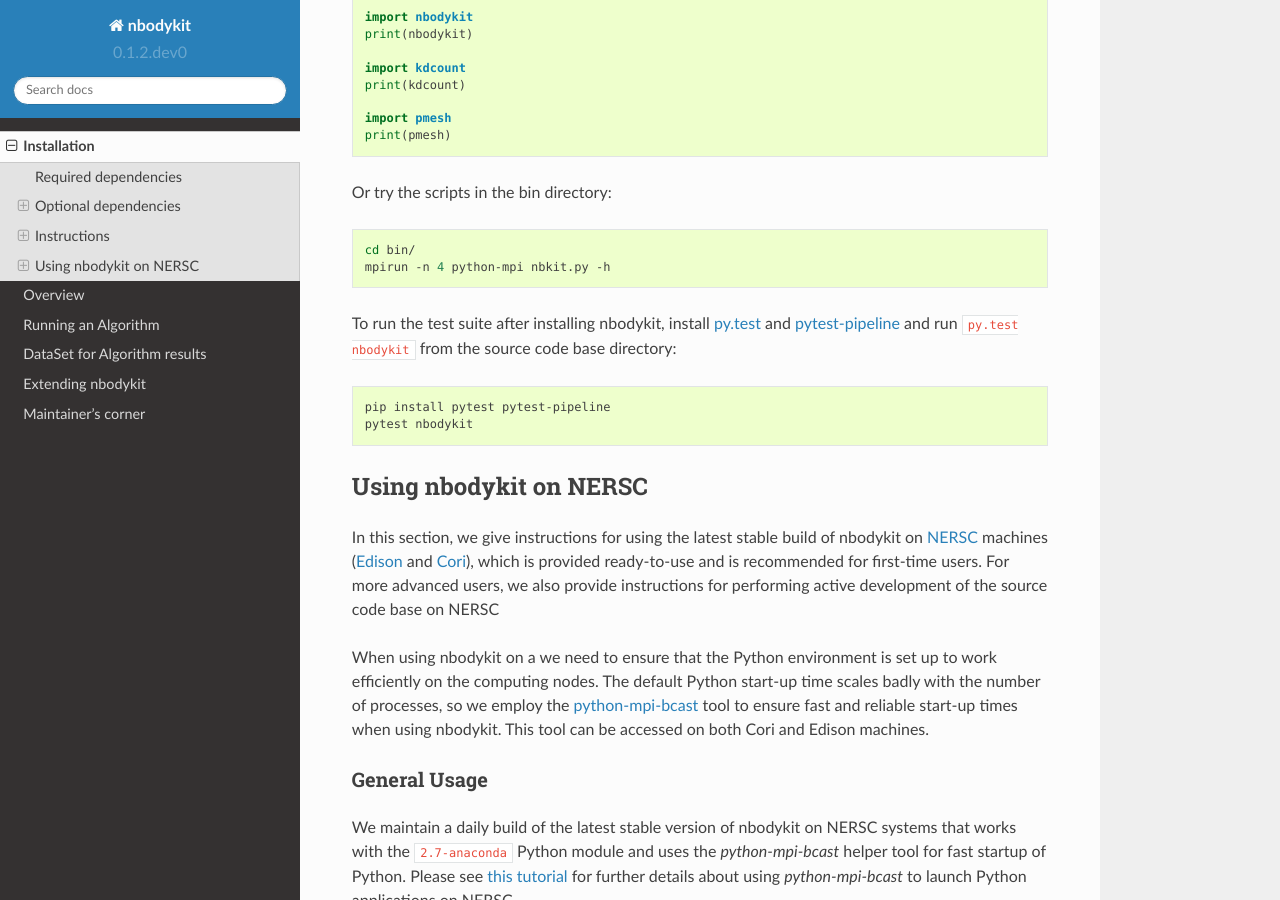
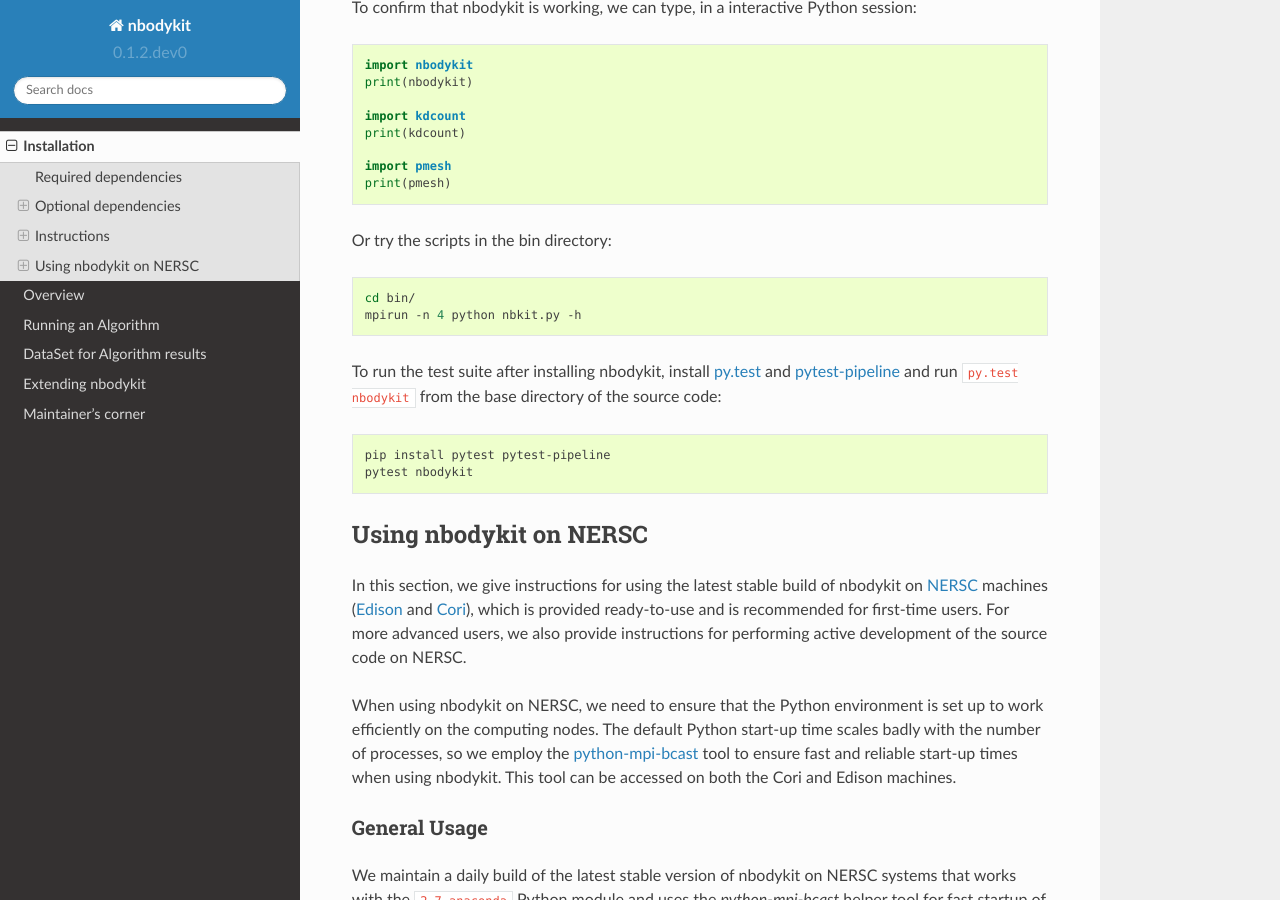
Before and after one commit to bccp/nbodykit, a Sphinx documentation site: the page built from docs/installing.rst, in a window 1280 px wide and 900 px high, scrolled down 2563 px. Built offline with Sphinx 7.4.7 and the Read the Docs theme 2.0.0, drawn with Linux system fonts in a browser that asks for light colours; formulas are drawn with MathJax 3; pages that are not in the unit, such as notebooks, are missing from menus; some of the changed text lies outside the part shown.

Commit message:
general improvements to the text

```diff
--- a/docs/installing.rst
+++ b/docs/installing.rst
@@ -40,7 +40,7 @@
 For reading data using pandas
 ~~~~~~~~~~~~~~~~~~~~~~~~~~~~~
 
-- `pandas`_ and `pytables`_ are required to use the :class:`~nbodykit.plugins.datasource.Pandas` `DataSource`, which uses `pandas` for fast parsing of plain text files, as well as the `pandas` subset of HDF5.
+- `pandas`_ and `pytables`_ are required to use the :class:`~nbodykit.plugins.datasource.Pandas` DataSource, which uses `pandas` for fast parsing of plain text files, as well as the `pandas` subset of HDF5
 
 .. _pandas: http://pandas.pydata.org/
 .. _pytables: http://www.pytables.org
@@ -48,7 +48,8 @@
 For creating data using a Halo Occupation Distribution
 ~~~~~~~~~~~~~~~~~~~~~~~~~~~~~~~~~~~~~~~~~~~~~~~~~~~~~~
 
-- `halotools`_ is required to use the :class:`~nbodykit.plugins.datasource.Zheng07HOD` `DataSource`, which provides a general framework for populating halos with galaxies using Halo Occupation Distribution modeling.
+- `halotools`_ is required to use the :class:`~nbodykit.plugins.datasource.Zheng07HOD` DataSource, which provides a general framework for populating halos with galaxies using Halo Occupation Distribution modeling
+- Note that `halotools` is only compatible with Python 2 at the moment
 
 .. _halotools: http://halotools.readthedocs.io/en/latest/
 
@@ -67,8 +68,8 @@
 Linux
 ~~~~~
 
-The steps listed below are intended for a commodity Linux based cluster
-(e.g., a `Rocks cluster`_) or a Linux based workstation / laptop.
+The steps listed below are intended for a commodity Linux-based cluster
+(e.g., a `Rocks cluster`_) or a Linux-based workstation / laptop.
 
 To install the main nbodykit package, as well as the external dependencies
 listed above, into the default Python installation directory:
@@ -94,6 +95,7 @@
 rather than the default ``clang`` compiler, which doesn't compile ``fftw`` correctly
 due to the lack of ``openmp`` support. Additionally, the ``LDSHARED``
 environment variable must be explicitly set.
+
 In bash, the installation command is:
 
 .. code-block:: bash
@@ -152,11 +154,11 @@
 .. code-block:: bash
 
     cd bin/
-    mpirun -n 4 python-mpi nbkit.py -h
+    mpirun -n 4 python nbkit.py -h
 
 To run the test suite after installing nbodykit, install `py.test`_ and
-`pytest-pipeline`_ and run ``py.test nbodykit`` from the source code base
-directory:
+`pytest-pipeline`_ and run ``py.test nbodykit`` from the base directory
+of the source code:
 
 .. code-block:: bash
 
@@ -168,19 +170,20 @@
 .. _`pytest-pipeline`: `https://pypi.python.org/pypi/pytest-pipeline`
 
 
+.. _nbodykit-on-nersc:
+
 Using nbodykit on NERSC
 -----------------------
 
 In this section, we give instructions for using the latest stable build of nbodykit on `NERSC`_
 machines (`Edison`_ and `Cori`_), which is provided ready-to-use and is recommended for first-time
 users. For more advanced users, we also provide instructions for performing active development of the
-source code base on NERSC
+source code on NERSC.
 
-When using nbodykit on a  we need to ensure that
-the Python environment is set up to work efficiently on the computing nodes. The default Python
-start-up time scales badly with the number of processes, so we employ the `python-mpi-bcast`_ tool
-to ensure fast and reliable start-up times when using nbodykit. This tool can be accessed
-on both Cori and Edison machines.
+When using nbodykit on NERSC, we need to ensure that the Python environment is set up to work
+efficiently on the computing nodes. The default Python start-up time scales badly with the number
+of processes, so we employ the `python-mpi-bcast`_ tool to ensure fast and reliable start-up times
+when using nbodykit. This tool can be accessed on both the Cori and Edison machines.
 
 General Usage
 ~~~~~~~~~~~~~
```
Also changed, not shown: other parts of docs/installing.rst (+2 -2 lines), docs/extending.rst (+9 -7 lines), docs/maintainer.rst (+12 -4 lines), docs/overview.rst (+12 -11 lines).
